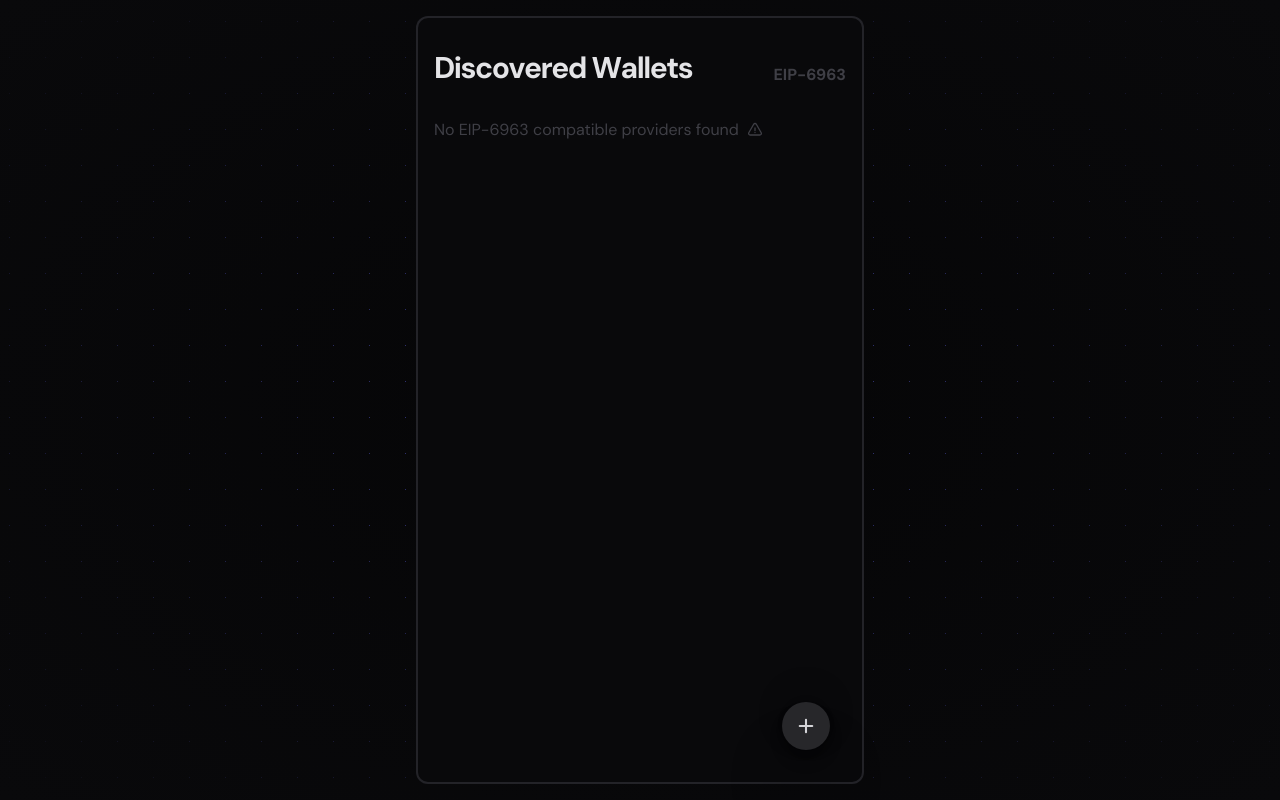
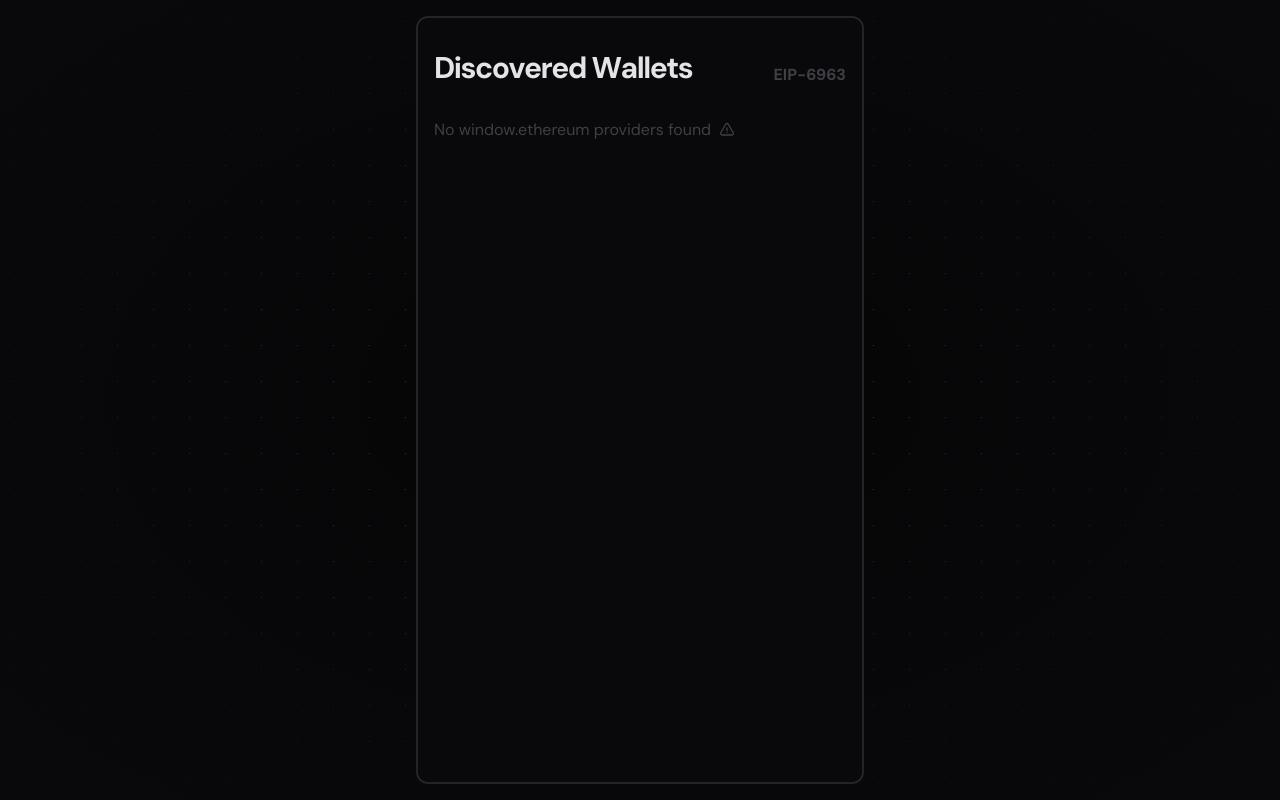
Before and after one commit to WalletConnect/EIP6963, a React (Vite) app: page / in a window 1280 px wide. Built offline with nearby package versions, Linux system fonts and the light colour scheme.

Commit message:
fix: removed button on provider add

```diff
--- a/src/App.tsx
+++ b/src/App.tsx
@@ -37,6 +37,24 @@ const warningVariants = {
   exit: {
     opacity: 0,
     y: -5,
+  },
+};
+
+const buttonVariants = {
+  initial: {
+    opacity: 0,
+    y: 50,
+  },
+  animate: {
+    opacity: 1,
+    y: 0,
+    transition: {
+      delay: 0.625,
+    },
+  },
+  exit: {
+    opacity: 0,
+    y: 2,
   },
 };
 
@@ -238,7 +256,9 @@ function App() {
                 exit="exit"
                 className="flex items-center gap-2 text-zinc-700"
               >
-                No EIP-6963 compatible providers found
+                {window.ethereum
+                  ? `No EIP-6963 compatible providers found`
+                  : `No window.ethereum providers found`}
                 <svg
                   xmlns="http://www.w3.org/2000/svg"
                   fill="none"
@@ -257,7 +277,16 @@ function App() {
             )}
           </AnimatePresence>
         </div>
-        <button
+        <AnimatePresence mode="wait">
+          {
+            // display add provider button if window.ethereum is available
+            window.ethereum && providers.size === 0 && (
+              <motion.button
+                key="add-provider"
+                variants={buttonVariants}
+                initial="initial"
+                animate="animate"
+                exit="exit"
                 onClick={addWindowProvider}
                 className="absolute z-50 grid w-12 h-12 text-3xl rounded-full bottom-8 right-8 shadow-bold group bg-zinc-800 text-zinc-300 place-items-center"
               >
@@ -278,7 +307,10 @@ function App() {
                     d="M12 4.5v15m7.5-7.5h-15"
                   />
                 </svg>
-        </button>
+              </motion.button>
+            )
+          }
+        </AnimatePresence>
       </main>
       <Toaster />
     </>
```
Lines whose indentation alone changed are shown as unchanged.
